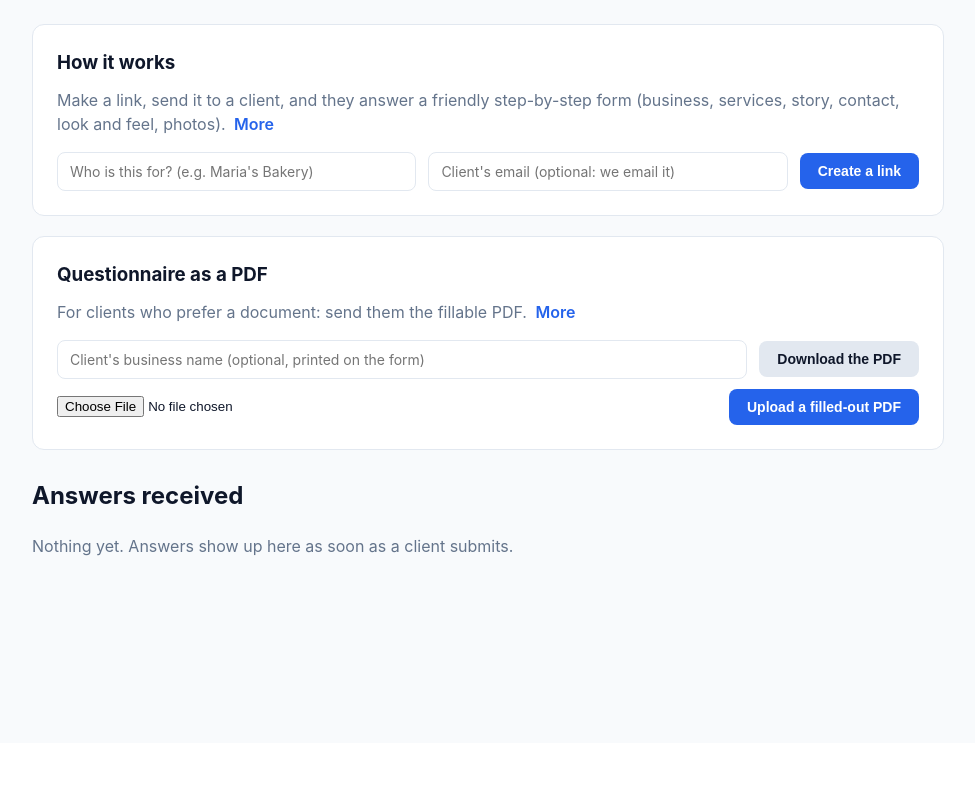
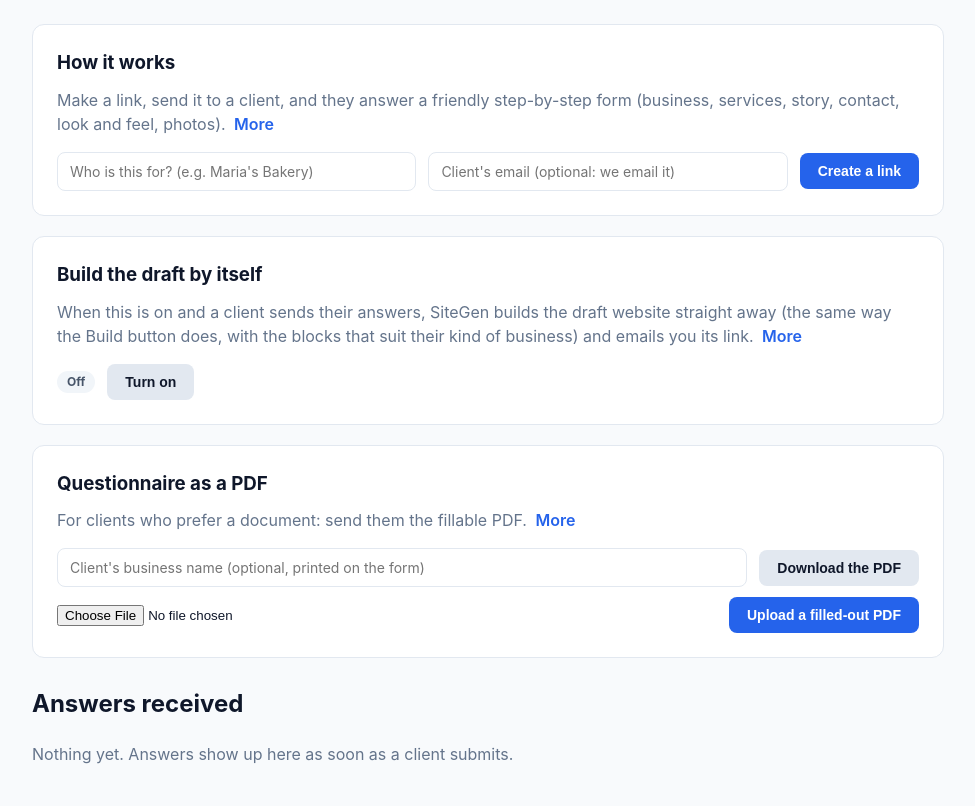
Before and after one commit to ljames979/Sitegen-Gen, a Node server app: page /intake in a window 1280 px wide. Shown: the part 57-863 px from the top of the page, without its empty margins (152-1127 px from the left). Before the commit the page ends 613 px from the top, so only its background shows below. Run offline with Node 20, Linux system fonts and the light colour scheme; the visitor is signed in with stand-in values (Sample User, id 1); data that the repository does not hold is empty; some libraries are stand-ins or nearby versions.

Commit message:
Questionnaire answers build the draft by themselves and email its link (setting on the questionnaires page)

```diff
--- a/db.js
+++ b/db.js
@@ -303,6 +303,7 @@ ensureColumn('intake_submissions', 'pdf_file', "TEXT NOT NULL DEFAULT ''");
 ensureColumn('contact_submissions', 'notes', "TEXT DEFAULT ''");
 ensureColumn('contact_submissions', 'service', "TEXT DEFAULT ''");
 ensureColumn('contact_submissions', 'answers', "TEXT DEFAULT ''");
+ensureColumn('users', 'intake_autobuild', 'INTEGER NOT NULL DEFAULT 1');   // questionnaire answers build a draft by themselves
 ensureColumn('contact_submissions', 'follow_up_at', "TEXT DEFAULT ''");
 ensureColumn('contact_submissions', 'reminded_on', "TEXT DEFAULT ''");
 ensureColumn('contact_submissions', 'optout_token', "TEXT DEFAULT ''");
--- a/routes/intake.js
+++ b/routes/intake.js
@@ -54,14 +54,50 @@ module.exports = function (app, deps) {
     const errors = intake.problems(d);
     if (errors.length) return res.status(400).render('start', startView(req, { errors, d: b }));
     const info = db.prepare('INSERT INTO intake_submissions (link_id, user_id, data, package) VALUES (?, ?, ?, ?)').run(req.intakeLink.id, req.intakeLink.user_id, JSON.stringify(d), d.pkg);
-    if (mailer.isConfigured() && req.intakeOwner) {
+    const host = `${req.protocol}://${req.get('host')}`, subId = info.lastInsertRowid, owner = req.intakeOwner, userId = req.intakeLink.user_id;
+    const autoRow = db.prepare('SELECT intake_autobuild FROM users WHERE id = ?').get(userId);
+    const autoOn = !!(autoRow && autoRow.intake_autobuild);
+    if (!autoOn) {
+      if (mailer.isConfigured() && owner) {
         mailer.sendReport({
-        to: req.intakeOwner.email, replyTo: d.contactEmail,
+          to: owner.email, replyTo: d.contactEmail,
           subject: `New client questionnaire: ${d.bizName}`,
-        text: `${d.contactName} filled in the questionnaire for ${d.bizName} (${d.bizType}).${d.pkg ? `\nPackage they're interested in: ${d.pkg}` : ''}\n\nReview it and build the site: ${req.protocol}://${req.get('host')}/intake/submissions/${info.lastInsertRowid}\n\nReply to this email to reach ${d.contactName} (${d.contactEmail}${d.contactPhone ? ', ' + d.contactPhone : ''}).\n`
+          text: `${d.contactName} filled in the questionnaire for ${d.bizName} (${d.bizType}).${d.pkg ? `\nPackage they're interested in: ${d.pkg}` : ''}\n\nReview it and build the site: ${host}/intake/submissions/${subId}\n\nReply to this email to reach ${d.contactName} (${d.contactEmail}${d.contactPhone ? ', ' + d.contactPhone : ''}).\n`
         }).catch(e => console.error('Questionnaire email failed:', e.message));
       }
+      return res.redirect(`/start/${req.params.token}/done`);
+    }
     res.redirect(`/start/${req.params.token}/done`);
+    // Draft built by itself (owner setting, on unless turned off on the questionnaires page): the site is made the
+    // same way the Build button makes it, stays unpublished and private, and the email carries its editor link.
+    // Nothing goes to the client: the owner still checks it and shares the preview link when ready.
+    setImmediate(async () => {
+      let built = null;
+      {
+        try {
+          const row = db.prepare('SELECT * FROM intake_submissions WHERE id = ?').get(subId);
+          row.d = JSON.parse(row.data);
+          built = await buildFromSubmission(row, userId, { option: -1, autoBlocks: true, auto: true });
+          db.prepare("UPDATE intake_submissions SET source = CASE WHEN source = '' THEN 'auto' ELSE source END WHERE id = ?").run(subId);
+        } catch (e) { console.error('Automatic draft from questionnaire failed:', e.message); }
+      }
+      if (!mailer.isConfigured() || !owner) return;
+      const sub = db.prepare('SELECT todo FROM intake_submissions WHERE id = ?').get(subId);
+      let todo = []; try { todo = JSON.parse((sub && sub.todo) || '[]'); } catch { /* */ }
+      const lines = [`${d.contactName} filled in the questionnaire for ${d.bizName} (${d.bizType}).${d.pkg ? `\nPackage they're interested in: ${d.pkg}` : ''}`];
+      if (built) {
+        lines.push(`The draft website is built and waiting for you (not published, the client can't see it yet):\n${host}/sites/${built.siteId}/edit`);
+        lines.push(`Check it, run the Quality check, then press "Show the client" to send them the preview link.`);
+        if (todo.length) lines.push(`Still needed:\n${todo.slice(0, 10).map(t => '- ' + t).join('\n')}`);
+        lines.push(`Their answers: ${host}/intake/submissions/${subId}`);
+      } else lines.push(`Review it and build the site: ${host}/intake/submissions/${subId}`);
+      lines.push(`Reply to this email to reach ${d.contactName} (${d.contactEmail}${d.contactPhone ? ', ' + d.contactPhone : ''}).`);
+      mailer.sendReport({
+        to: owner.email, replyTo: d.contactEmail,
+        subject: built ? `Draft ready: ${d.bizName} (from the questionnaire)` : `New client questionnaire: ${d.bizName}`,
+        text: lines.join('\n\n') + '\n'
+      }).catch(e => console.error('Questionnaire email failed:', e.message));
+    });
   });
   app.get('/start/:token/done', loadIntakeLink, (req, res) => res.render('start', startView(req, { mode: 'done' })));
 
@@ -71,7 +107,13 @@ module.exports = function (app, deps) {
     const links = db.prepare(`SELECT l.*, (SELECT COUNT(*) FROM intake_submissions s WHERE s.link_id = l.id) AS n FROM intake_links l WHERE l.user_id = ? AND l.kind = '' ORDER BY l.id DESC`).all(req.session.userId);
     const subs = db.prepare('SELECT s.id, s.status, s.site_id, s.created_at, s.data, s.source, l.label FROM intake_submissions s JOIN intake_links l ON l.id = s.link_id WHERE s.user_id = ? ORDER BY s.id DESC LIMIT 100').all(req.session.userId)
       .map(r => { let d = {}; try { d = JSON.parse(r.data); } catch { /* */ } return { ...r, d }; });
-    res.render('intake', { links, subs, base: intakeBase(req), flash: req.query.f || '' });
+    const me = db.prepare('SELECT intake_autobuild FROM users WHERE id = ?').get(req.session.userId) || {};
+    res.render('intake', { links, subs, base: intakeBase(req), flash: req.query.f || '', autobuild: !!me.intake_autobuild });
+  });
+  // the automatic draft on or off (on by default)
+  app.post('/intake/autobuild', requireAuth, (req, res) => {
+    db.prepare('UPDATE users SET intake_autobuild = ? WHERE id = ?').run(req.body.on === '1' ? 1 : 0, req.session.userId);
+    res.redirect('/intake?f=' + (req.body.on === '1' ? 'autoon' : 'autooff'));
   });
   // The questionnaire as a fillable PDF, and filled-out PDFs uploaded by the owner (intakepdf.js)
   const INTAKE_PDF_DIR = path.join(path.dirname(process.env.DB_PATH || path.join(ROOT, 'data', 'sitegen.db')), 'intake-pdfs');
@@ -165,17 +207,16 @@ module.exports = function (app, deps) {
     if (pdfFile) fs.rmSync(pdfFile, { force: true });
     res.redirect('/intake');
   });
-  app.post('/intake/submissions/:id/build', requireAuth, loadSubmission, generateLimiter, async (req, res) => {
-    const s = req.submission;
-    if (s.site_id && getSite(s.site_id)) return res.redirect(`/sites/${s.site_id}/edit`);
-    try {
+  // Builds the site from one submission and links it (used by the Build button and by the automatic draft).
+  // opts.option: index of the suggested design option, or -1; opts.autoBlocks: add the industry's content blocks.
+  async function buildFromSubmission(s, userId, opts = {}) {
     const d = s.d;
     const { tpl, filled, theme, sections, industry } = await baseSiteFromTemplate(d.bizType, d.bizName, [d.diffs, d.about].flat().filter(Boolean).join(' ').slice(0, 600));
     const name = d.bizName;
     applyIntake(intake.toGenerateBody(d), theme, sections);
     if (d.mood) theme.style = d.mood;
     // the owner's pick from the suggested design options (recomputed here, never trusted from the browser)
-      const pickIdx = /^[0-2]$/.test(String(req.body.option || '')) ? parseInt(req.body.option, 10) : -1;
+    const pickIdx = Number.isInteger(opts.option) && opts.option >= 0 && opts.option <= 2 ? opts.option : -1;
     if (pickIdx >= 0) designOptionsLib.applyOption(theme, designOptionsLib.designOptions(d).options[pickIdx]);
     if (d.logo) theme.logoUrl = d.logo;
     sections.meta.businessType = d.bizType;
@@ -224,19 +265,27 @@ module.exports = function (app, deps) {
     const scrub = grounding.scrubSections(sections, facts);
     // smart extras (autosite.js): the logo's colors matched to one of our palettes (the client's own brand color
     // still wins), and the new content blocks that suit the industry, filled from the client's own answers
-      const wantBlocks = req.body.auto_blocks === '1';
+    const wantBlocks = !!opts.autoBlocks;
     const logoBuf = d.logo ? await readGenLogo(null, d.logo) : null;
     if (logoBuf || wantBlocks) await autoDesign({ name, theme, sections }, { industry, logoBuf, blocks: wantBlocks, keepColors: !!d.brandColor });
     const slug = uniqueSlug(name);
     const layout = defaultLayout();
     if (scrub.hideFaq && !layout.hidden.includes('faq')) layout.hidden.push('faq');
     const info = db.prepare('INSERT INTO sites (user_id, slug, name, theme, sections, layout, seo_title, seo_description) VALUES (?, ?, ?, ?, ?, ?, ?, ?)')
-        .run(req.session.userId, slug, name, JSON.stringify(theme), JSON.stringify(sections), JSON.stringify(layout), sections.seo.title, sections.seo.description);
-      saveVersion(info.lastInsertRowid, theme, sections, layout, 'Built from client questionnaire');
+      .run(userId, slug, name, JSON.stringify(theme), JSON.stringify(sections), JSON.stringify(layout), sections.seo.title, sections.seo.description);
+    saveVersion(info.lastInsertRowid, theme, sections, layout, opts.auto ? 'Draft built automatically from the client questionnaire' : 'Built from client questionnaire');
     if (s.package || d.pkg) salesFlow.set(db, info.lastInsertRowid, { package: str(s.package || d.pkg, 40) }); // pre-picks it on the preview link's Approve
     db.prepare("UPDATE intake_submissions SET status = 'built', site_id = ?, todo = ? WHERE id = ?").run(info.lastInsertRowid, JSON.stringify(intake.todoList(d).concat(scrub.notes.length ? [`Wording the client did not support was replaced or removed (${scrub.notes.join(', ')}). Add real details if you want those parts back.`] : [])), s.id);
     void tpl; void filled;
-      res.redirect(`/sites/${info.lastInsertRowid}/edit?generated=${aiCopy ? 'ai' : '1'}&fromintake=1`);
+    return { siteId: info.lastInsertRowid, ai: !!aiCopy };
+  }
+  app.post('/intake/submissions/:id/build', requireAuth, loadSubmission, generateLimiter, async (req, res) => {
+    const s = req.submission;
+    if (s.site_id && getSite(s.site_id)) return res.redirect(`/sites/${s.site_id}/edit`);
+    try {
+      const option = /^[0-2]$/.test(String(req.body.option || '')) ? parseInt(req.body.option, 10) : -1;
+      const r = await buildFromSubmission(s, req.session.userId, { option, autoBlocks: req.body.auto_blocks === '1' });
+      res.redirect(`/sites/${r.siteId}/edit?generated=${r.ai ? 'ai' : '1'}&fromintake=1`);
     } catch (err) {
       console.error('Build from questionnaire failed:', err.message);
       res.redirect(`/intake/submissions/${s.id}?error=1`);
--- a/views/intake.ejs
+++ b/views/intake.ejs
@@ -36,6 +36,17 @@
       </form>
     </div>
 
+    <% if (flash === 'autoon' || flash === 'autooff') { %><div class="flashbar"><%= flash === 'autoon' ? 'Drafts will now build by themselves when a client sends their answers.' : 'Drafts will no longer build by themselves. Press Build the website on each set of answers.' %></div><% } %>
+    <div class="card" style="margin-bottom:20px;">
+      <h3>Build the draft by itself</h3>
+      <p class="muted" style="margin-top:-8px;">When this is on and a client sends their answers, SiteGen builds the draft website straight away (the same way the Build button does, with the blocks that suit their kind of business) and emails you its link. The draft is not published and the client can't see it until you press Show the client.</p>
+      <form method="POST" action="/intake/autobuild" class="row" style="align-items:center;">
+        <input type="hidden" name="on" value="<%= autobuild ? '0' : '1' %>">
+        <span class="pill <%= autobuild ? 'built' : 'closed' %>"><%= autobuild ? 'On' : 'Off' %></span>
+        <button type="submit" class="btn-secondary"><%= autobuild ? 'Turn off' : 'Turn on' %></button>
+      </form>
+    </div>
+
     <div class="card" style="margin-bottom:20px;">
       <h3>Questionnaire as a PDF</h3>
       <p class="muted" style="margin-top:-8px;">For clients who prefer a document: send them the fillable PDF. They can fill it in on a computer (Adobe Reader, Mac Preview or a web browser) or print it and write by hand. When it comes back, upload it here and the answers appear below for you to review, the same as the online form.<%= hasAi() ? ' Scans, handwritten copies and other questionnaire PDFs are read by the AI.' : '' %></p>
@@ -69,7 +80,8 @@
     <% subs.forEach(s => { %>
       <div class="card lk">
         <a href="/intake/submissions/<%= s.id %>"><strong><%= s.d.bizName || 'Untitled' %></strong></a>
-        <span class="pill <%= s.status %>"><%= s.status === 'built' ? 'site built' : 'new' %></span>
+        <span class="pill <%= s.status %>"><%= s.status === 'built' ? (s.source === 'auto' ? 'draft built by itself' : 'site built') : 'new' %></span>
+        <% if (s.status === 'built' && s.site_id) { %><a href="/sites/<%= s.site_id %>/edit" style="font-size:13px; margin-left:6px;">Open the draft</a><% } %>
         <div class="muted" style="font-size:13px;"><%= s.d.bizType %><%= s.d.contactName ? ' · from ' + s.d.contactName : '' %> · <%= s.created_at %><%= s.label ? ' · ' + s.label : '' %></div>
       </div>
     <% }) %>
```
Also changed, not shown: tests/sales.test.js (+27 -0 lines), tests/api.test.js. Lines whose indentation alone changed are shown as unchanged.
